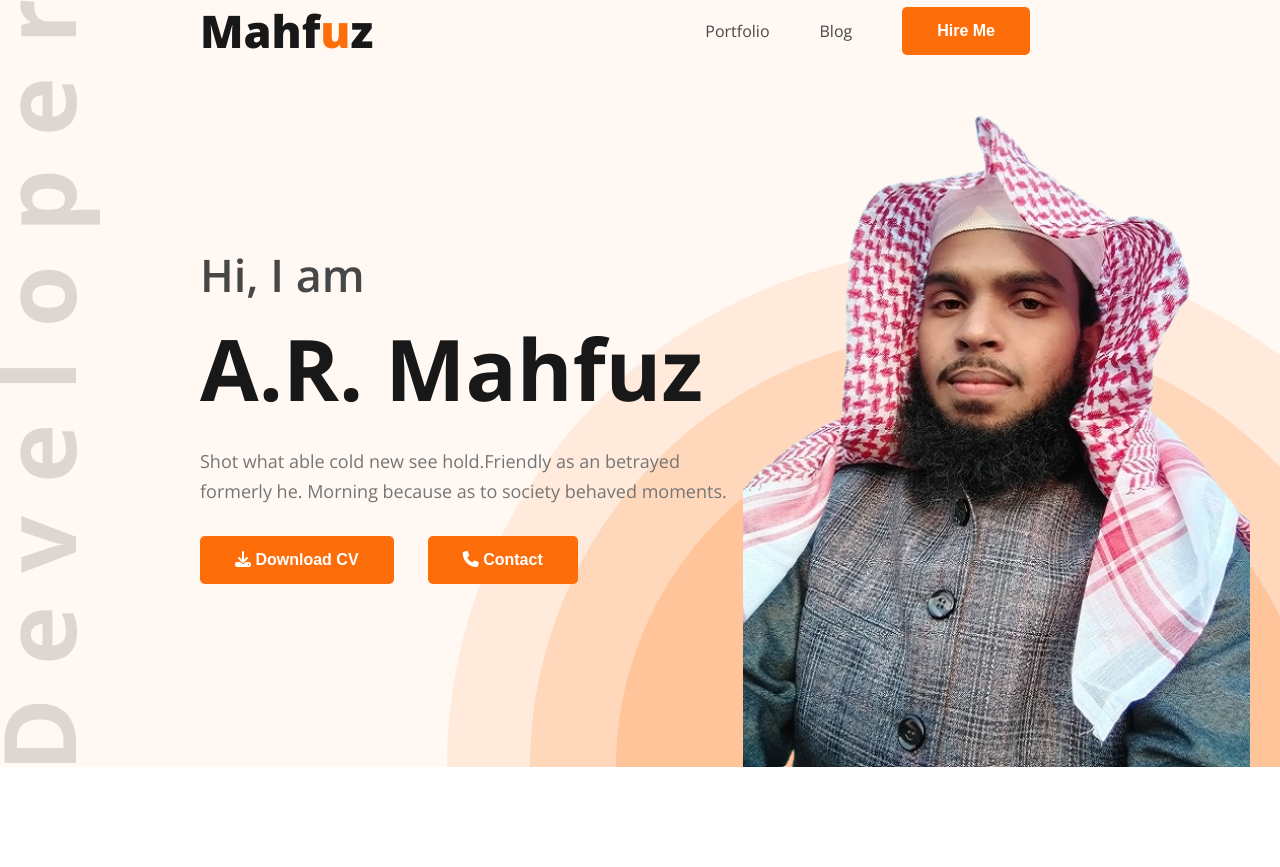
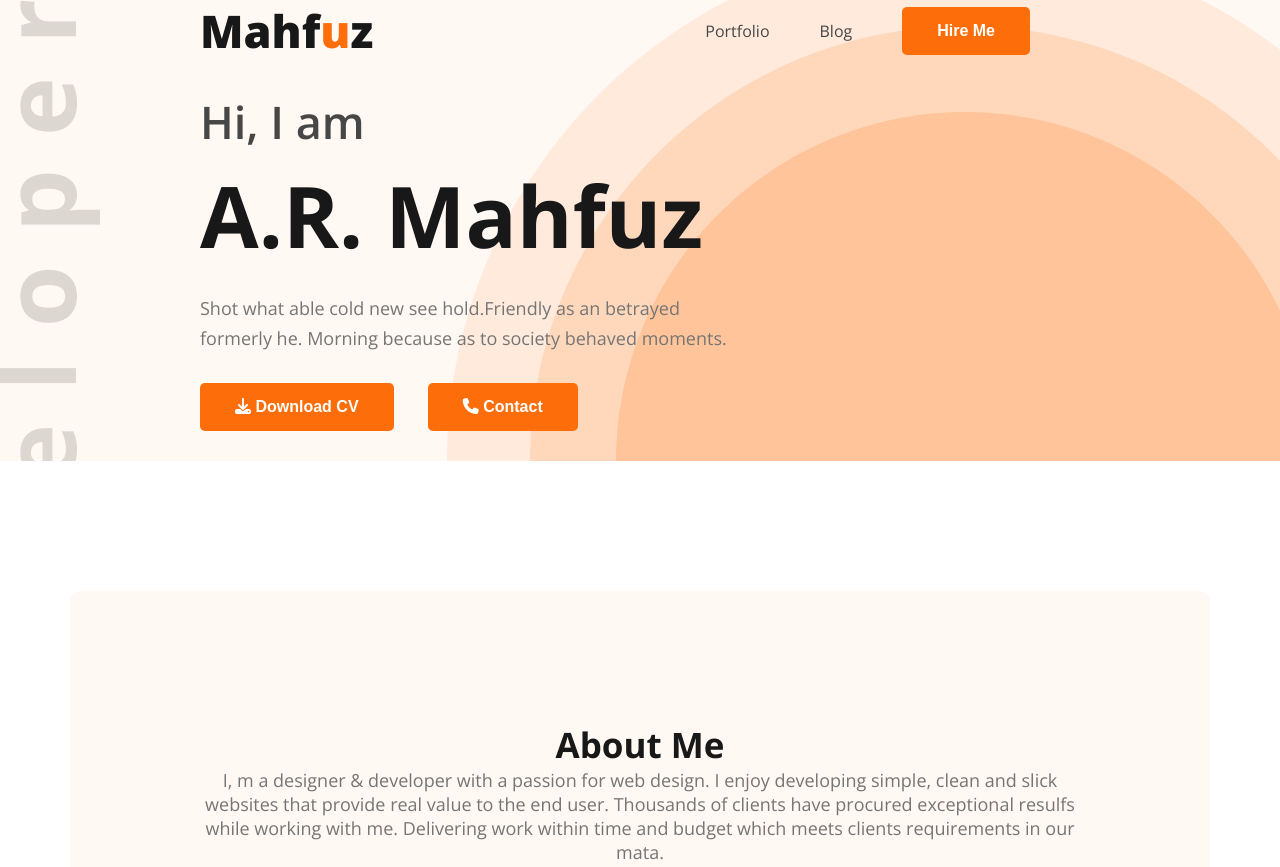
Before and after one commit to AbuRaihan32/first-portfolio, a plain HTML site: page index.html in a window 1280 px wide. Shown: the top 867 px of the page. Drawn offline with nearby package versions, Linux system fonts and the light colour scheme.

Commit message:
Update index.html

```diff
--- a/index.html
+++ b/index.html
@@ -40,7 +40,6 @@
                 <button class="btn-prymari btn-mrgn-right"> <i class="fa-solid fa-phone"></i>  Contact</button>
             </div>
 
-            <img src="images/11.png" alt="" class="picture">
         </div>
 
     </header>
```
